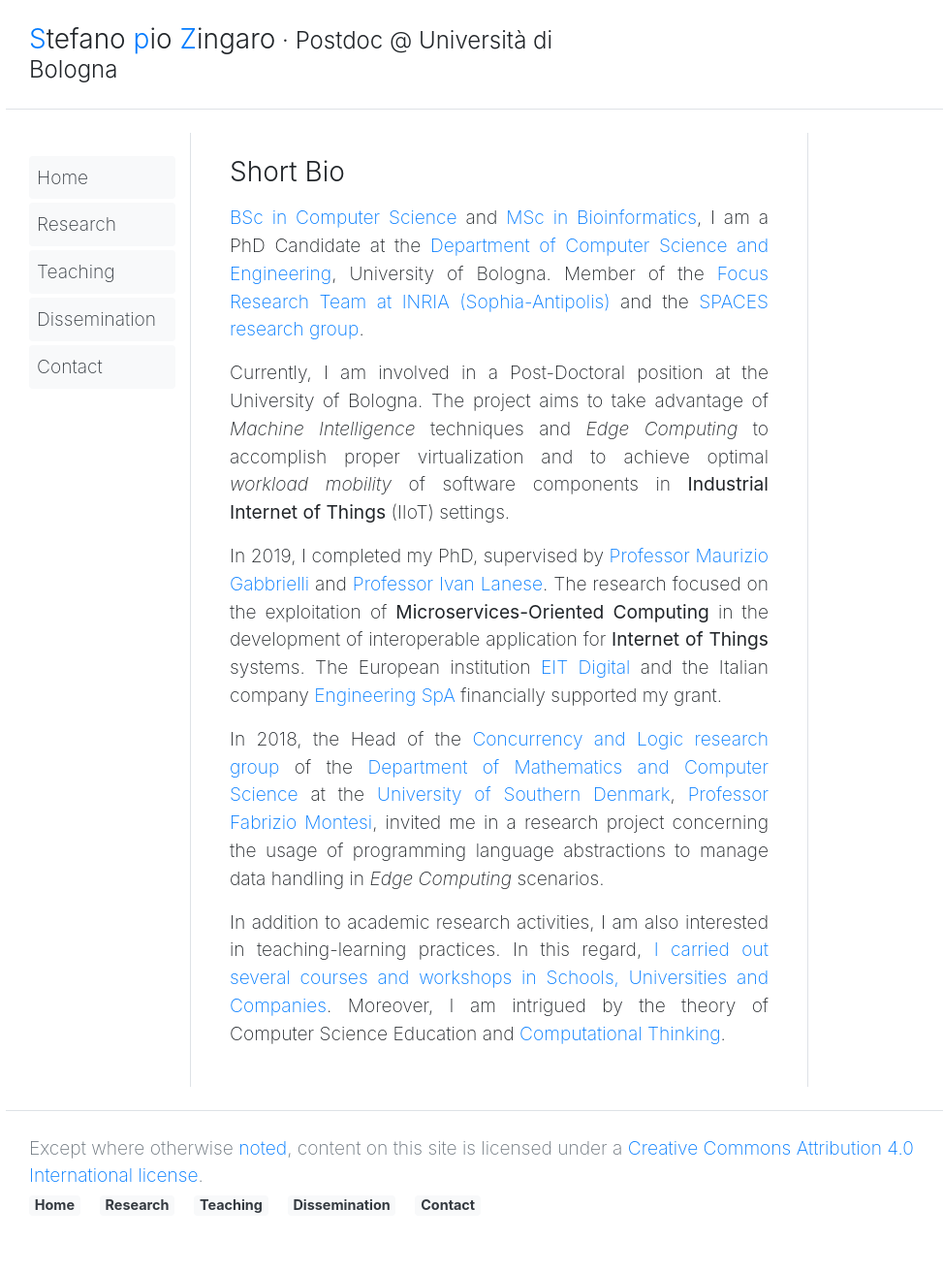
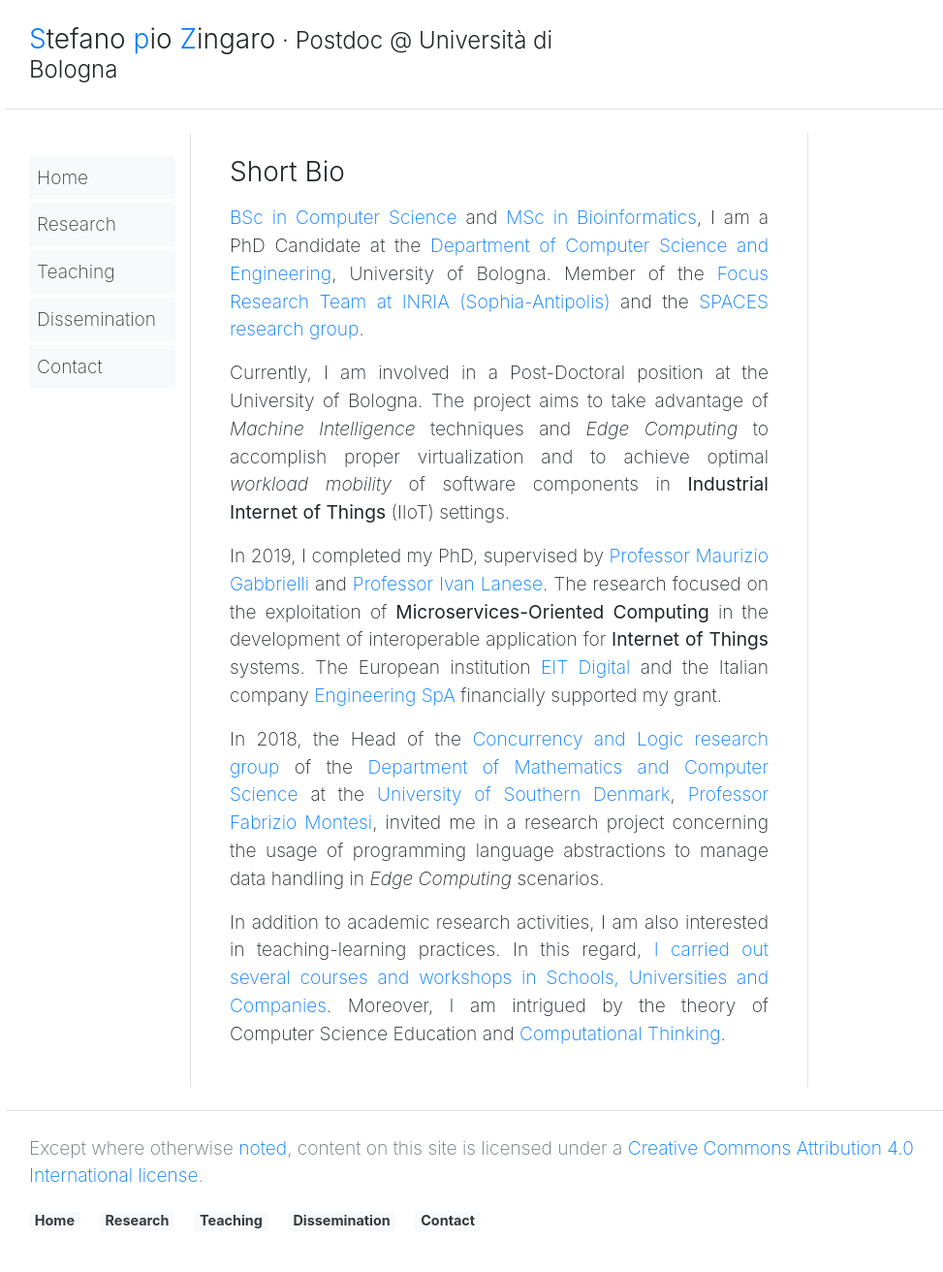
Before and after one commit to saltgz/saltgz.github.io, a Jekyll site: the page built from index.md, in a window 1280 px wide. Shown: the whole page at 97% size, without its empty margins (79-1052 px from the left). Built offline with Jekyll 4.4.1, drawn with Linux system fonts in a browser that asks for light colours; comment, search, counter and statistics services are not loaded.

Commit message:
Update footer.html

```diff
--- a/_includes/footer.html
+++ b/_includes/footer.html
@@ -2,7 +2,7 @@
 
     <div class="col-lg-11 float-left">
         {{ site.data.style.footer.content.left }}
-        <p>
+        <p class="mt-3">
             {%- for item in site.data.nav.items -%}
             <a class="card-link badge badge-light text-dark" href="{{ item.url }}">
                 {{ item.title | escape }}
```
